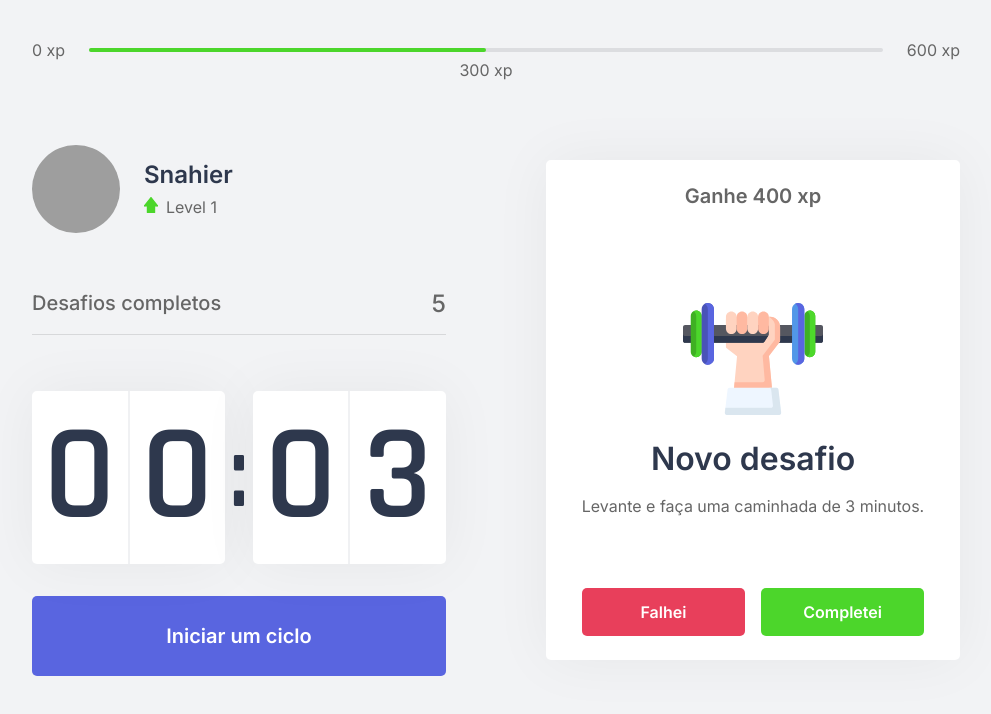
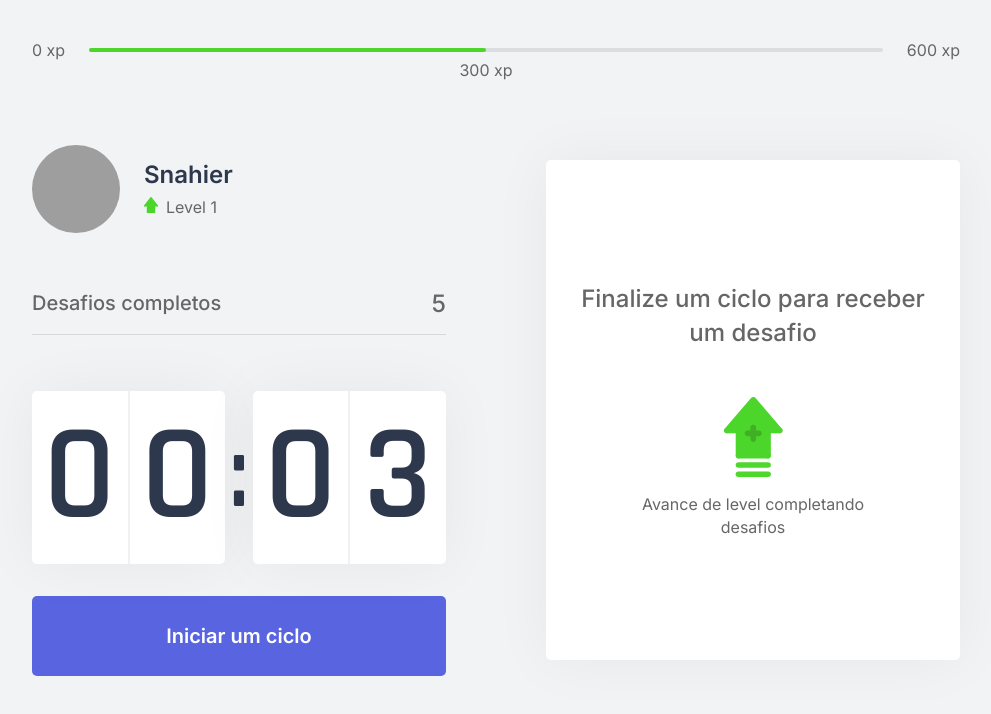
Before and after one commit to Snahier/NLW4-nextjs, a Next.js app: page / in a window 1280 px wide. Shown: the top 714 px of the page, without its empty margins (144-1135 px from the left). Built offline with nearby package versions, Linux system fonts and the light colour scheme; grey boxes are pictures that could not be loaded.

Commit message:
Render challenges

```diff
--- a/src/components/ChallengeBox.tsx
+++ b/src/components/ChallengeBox.tsx
@@ -1,20 +1,22 @@
+import { useContext } from "react"
 import styled, { css } from "styled-components/macro"
+import { ChallengesContext } from "../contexts/ChallengesContext"
 
 interface ChallengeBoxProps {}
 
 export const ChallengeBox: React.FC<ChallengeBoxProps> = ({ ...props }) => {
-  const hasActiveChallenge = true
+  const { activeChallenge } = useContext(ChallengesContext)
 
   return (
     <StyledChallengeBox {...props}>
-      {hasActiveChallenge ? (
+      {activeChallenge ? (
         <ChallengeActive>
-          <header>Ganhe 400 xp</header>
+          <header>Ganhe {activeChallenge.amount} xp</header>
 
           <main>
-            <img src="icons/body.svg" alt="" />
+            <img src={`icons/${activeChallenge.type}.svg`} alt="" />
             <strong>Novo desafio</strong>
-            <p>Levante e faça uma caminhada de 3 minutos.</p>
+            <p>{activeChallenge.description}</p>
           </main>
 
           <footer>
--- a/src/contexts/ChallengesContext.tsx
+++ b/src/contexts/ChallengesContext.tsx
@@ -1,9 +1,16 @@
 import { createContext, ReactNode, useState } from "react"
+import challenges from "../../challenges.json"
 
+interface Challenge {
+  type: "body" | "eye"
+  description: string
+  amount: number
+}
 interface ChallengesContextData {
   level: number
   currentExperience: number
   challengesCompleted: number
+  activeChallenge: Challenge
   levelUp: () => void
   startNewChallenge: () => void
 }
@@ -17,12 +24,17 @@
 export const ChallengesProvider = ({ children }) => {
   const [level, setLevel] = useState(1)
   const [currentExperience, setCurrentExperience] = useState(0)
+
   const [challengesCompleted, setChallengesCompleted] = useState(0)
+  const [activeChallenge, setActiveChallenge] = useState(null)
 
   const levelUp = () => setLevel(level + 1)
 
   const startNewChallenge = () => {
-    console.log("new challenge")
+    const randomChallengeIndex = Math.floor(Math.random() * challenges.length)
+    const challenge = challenges[randomChallengeIndex]
+
+    setActiveChallenge(challenge)
   }
 
   return (
@@ -31,6 +43,7 @@
         level,
         currentExperience,
         challengesCompleted,
+        activeChallenge,
         levelUp,
         startNewChallenge,
       }}
```
